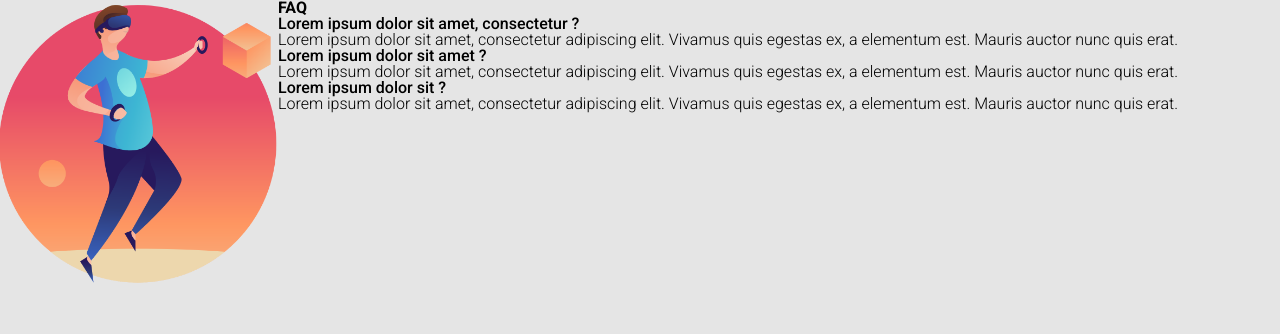
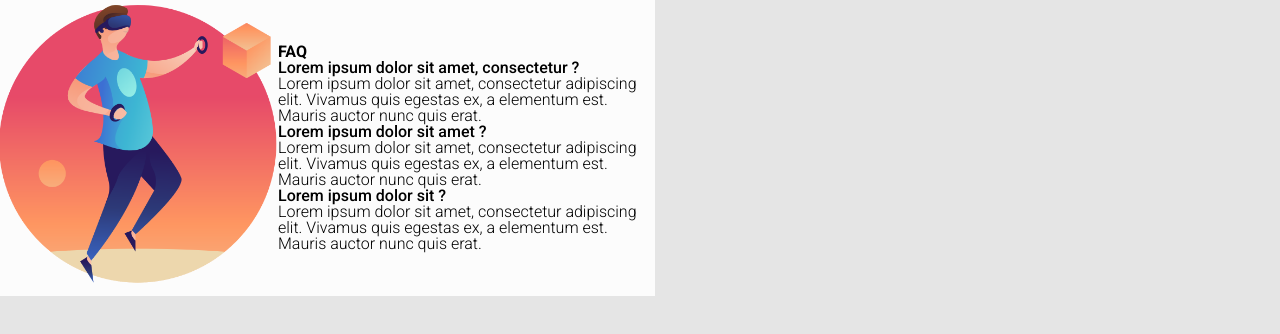
Before and after one commit to kellysondias/quest-4, a plain HTML site: page desafio-2/index.html in a window 1280 px wide. Drawn offline with Linux system fonts and the light colour scheme.

Commit message:
Editando o cartão

```diff
--- a/desafio-2/index.html
+++ b/desafio-2/index.html
@@ -15,22 +15,22 @@
         <div class="imagem">
             <img src="src/img/imagem.png" alt="Ilustração">
         </div>
-        <div class="texto">
+        <div class="faq">
             <h2>FAQ</h2>
 
             <div class="caixa-de-texto">
                 <h3>Lorem ipsum dolor sit amet, consectetur ?</h3>
-                <p>Lorem ipsum dolor sit amet, consectetur adipiscing elit. Vivamus quis egestas ex, a elementum est. Mauris auctor nunc quis erat.</p>
+                <p class="texto">Lorem ipsum dolor sit amet, consectetur adipiscing elit. Vivamus quis egestas ex, a elementum est. Mauris auctor nunc quis erat.</p>
             </div>
 
             <div class="caixa-de-texto">
                 <h3>Lorem ipsum dolor sit amet ? </h3>
-                <p>Lorem ipsum dolor sit amet, consectetur adipiscing elit. Vivamus quis egestas ex, a elementum est. Mauris auctor nunc quis erat.</p>
+                <p class="texto">Lorem ipsum dolor sit amet, consectetur adipiscing elit. Vivamus quis egestas ex, a elementum est. Mauris auctor nunc quis erat.</p>
             </div>
 
             <div class="caixa-de-texto">
                 <h3>Lorem ipsum dolor sit ?</h3>
-                <p>Lorem ipsum dolor sit amet, consectetur adipiscing elit. Vivamus quis egestas ex, a elementum est. Mauris auctor nunc quis erat.</p>
+                <p class="texto">Lorem ipsum dolor sit amet, consectetur adipiscing elit. Vivamus quis egestas ex, a elementum est. Mauris auctor nunc quis erat.</p>
             </div>
         </div>
     </section>
--- a/desafio-2/src/css/style.css
+++ b/desafio-2/src/css/style.css
@@ -1,9 +1,22 @@
 .cartao {
     display: flex;
+    /* margin: 0 auto; */
     flex-flow: row nowrap;
+    justify-content: center;
+    align-items: center;
+    background-color: var(--cor-do-cartao);
+    max-width: 655px;
+    width: 100%;
 }
 
+.cartao .imagem {position: relative;}
+
 .cartao .imagem img {
-    width: 100%;
     max-width: 278px;
 }
+
+
+
+/* .cartao .faq .texto {
+    display: none;
+} */
```
